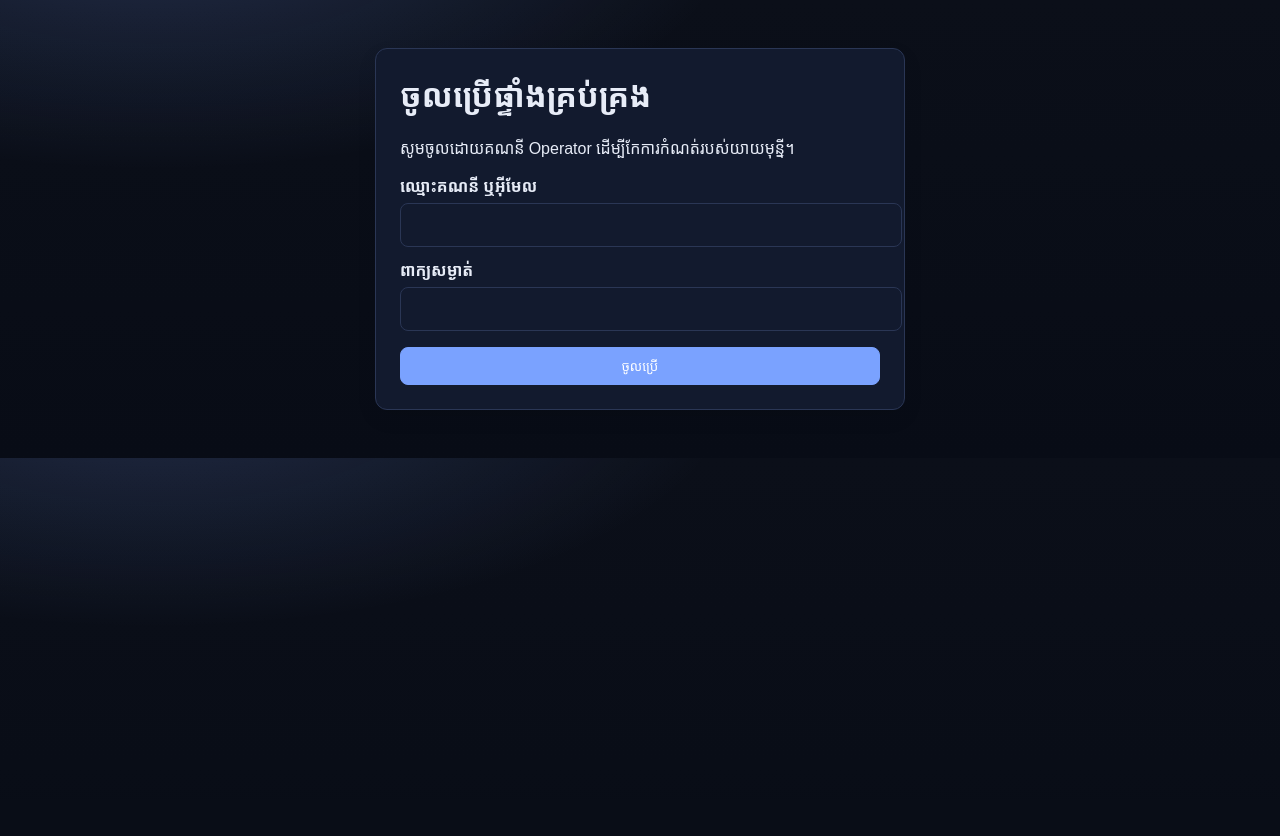
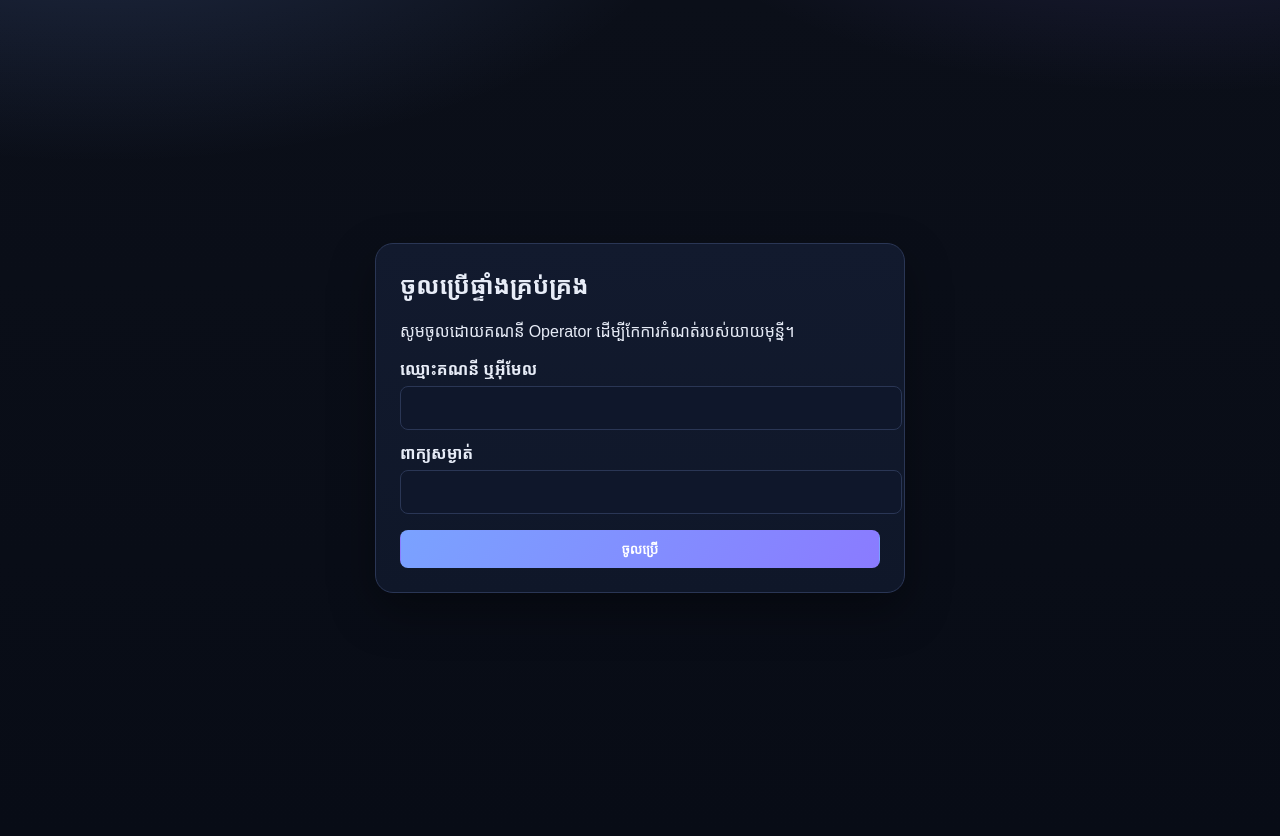
Before and after one commit to khengleng/YeayMonny, a Django app: page /operator/login/ in a window 1280 px wide. Before the commit the page ends 571 px from the top, so only its background shows below. Run offline with Django 5.2, Linux system fonts and the light colour scheme; parts of the project's set-up code (start-up, migrations or seed data) failed here and were passed over.

Commit message:
Align operator portal layout with customer UI shell

```diff
--- a/chat/static/chat/operator.css
+++ b/chat/static/chat/operator.css
@@ -6,6 +6,7 @@
   --op-muted: #9aa7c2;
   --op-border: #2a3655;
   --op-brand: #7aa2ff;
+  --op-brand-2: #8a7bff;
   --op-brand-strong: #9dbbff;
   --op-success-bg: #13271b;
   --op-success-border: #2f6240;
@@ -37,23 +38,37 @@ body {
   font-family: "Noto Sans Khmer", sans-serif;
   margin: 0;
   background:
-    radial-gradient(980px 420px at 12% -18%, rgba(122, 162, 255, 0.2), transparent 60%),
+    radial-gradient(1000px 480px at 8% -15%, rgba(122, 162, 255, 0.2), transparent 60%),
+    radial-gradient(900px 420px at 92% -20%, rgba(138, 123, 255, 0.18), transparent 62%),
     linear-gradient(180deg, var(--op-bg), #080c16);
   color: var(--op-text);
 }
 
+.page {
+  min-height: 100vh;
+  display: flex;
+  align-items: center;
+  justify-content: center;
+  padding: 18px;
+}
+
+.page.page-top {
+  align-items: flex-start;
+  padding-top: 24px;
+}
+
 .wrap {
+  width: 100%;
   max-width: 980px;
-  margin: 24px auto;
-  padding: 0 16px;
+  padding: 0;
 }
 
 .card {
   background: linear-gradient(180deg, var(--op-surface), #0f1729);
   border: 1px solid var(--op-border);
-  border-radius: 12px;
+  border-radius: 18px;
   padding: 20px;
-  box-shadow: 0 16px 36px rgba(0, 0, 0, 0.35);
+  box-shadow: 0 18px 45px rgba(0, 0, 0, 0.35);
 }
 
 a,
@@ -72,21 +87,22 @@ input[type="submit"] {
   border: 1px solid var(--op-border);
   border-radius: 8px;
   padding: 9px 12px;
-  background: var(--op-surface);
+  background: #0f172b;
   color: var(--op-text);
+  cursor: pointer;
 }
 
 button.primary,
 .btn-primary {
-  background: var(--op-brand);
-  border-color: var(--op-brand);
+  background: linear-gradient(120deg, var(--op-brand), var(--op-brand-2));
+  border-color: transparent;
   color: #fff;
+  font-weight: 700;
 }
 
 button.primary:hover,
 .btn-primary:hover {
-  background: var(--op-brand-strong);
-  border-color: var(--op-brand-strong);
+  filter: brightness(1.05);
 }
 
 input,
@@ -97,7 +113,7 @@ select {
   padding: 10px;
   border-radius: 8px;
   border: 1px solid var(--op-border);
-  background: var(--op-surface);
+  background: #0f172b;
   color: var(--op-text);
   font: inherit;
 }
--- a/chat/templates/chat/operator_login.html
+++ b/chat/templates/chat/operator_login.html
@@ -7,16 +7,16 @@
     {% load static %}
     <link rel="stylesheet" href="{% static 'chat/operator.css' %}" />
     <style>
-      .wrap { max-width: 480px; margin: 48px auto; background: #fff; padding: 24px; border-radius: 12px; box-shadow: 0 8px 20px rgba(0,0,0,0.08); }
+      .wrap { max-width: 480px; padding: 24px; }
       h1 { margin-top: 0; }
       label { display: block; margin-top: 12px; font-weight: 600; }
-      .wrap { background: var(--op-surface); border: 1px solid var(--op-border); color: var(--op-text); }
       button { margin-top: 16px; width: 100%; }
       .err { color: #b42318; margin-top: 8px; }
     </style>
   </head>
   <body>
-    <div class="wrap">
+    <main class="page">
+      <section class="card wrap">
         <h1>ចូលប្រើផ្ទាំងគ្រប់គ្រង</h1>
         <p>សូមចូលដោយគណនី Operator ដើម្បីកែការកំណត់របស់យាយមុន្នី។</p>
         {% if messages %}
@@ -33,6 +33,7 @@
           {{ form.password }}
           <button class="primary" type="submit">ចូលប្រើ</button>
         </form>
-    </div>
+      </section>
+    </main>
   </body>
 </html>
```
Also changed, not shown: chat/templates/chat/operator_2fa_setup.html (+4 -4 lines), chat/templates/chat/operator_2fa_verify.html (+4 -4 lines), chat/templates/chat/operator_conversation_detail.html (+4 -4 lines), chat/templates/chat/operator_dashboard.html (+4 -4 lines), chat/templates/chat/operator_forbidden.html (+4 -4 lines). Lines whose indentation alone changed are shown as unchanged.
